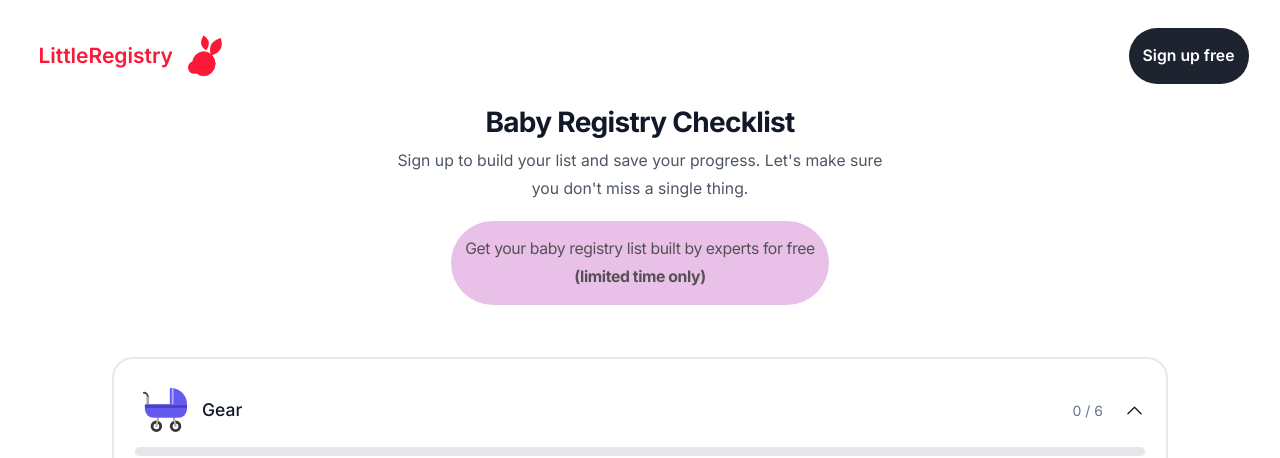
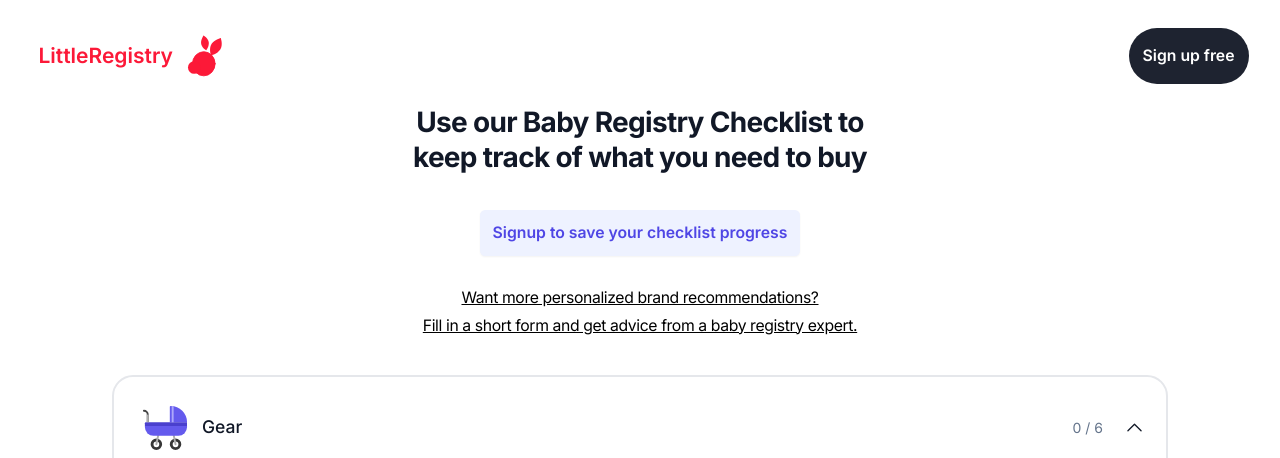
Before and after one commit to littleregistry/hop-land, a Next.js app: page /baby-registry-checklist in a window 1280 px wide. Shown: the top 458 px of the page. Built offline with nearby package versions, Linux system fonts and the light colour scheme.

Commit message:
fix cta (#38)
* Fix cta

* edit

```diff
--- a/src/pages/baby-registry-checklist.jsx
+++ b/src/pages/baby-registry-checklist.jsx
@@ -75,12 +75,11 @@ export default function Checklist() {
             <div className="flex flex-nowrap justify-center mt-24">
                 <div className="max-w-xl">
                     <h1 id="your-orders-heading" className="text-center text-3xl font-bold tracking-tight text-gray-900">
-                    Baby Registry Checklist
+                    Use our Baby Registry Checklist to keep track of what you need to buy
                     </h1>
 
                     {/* Desc */}
-                    <p className="flex justify-center mt-2 text-lg text-center text-gray-600">
-                     Sign up to build your list and save your progress. {`Let's make sure you don't miss a single thing.`}
+                    <p className="flex justify-center mt-2 text-xl text-center text-gray-600">
                     </p>
                 </div>
 
@@ -88,14 +87,22 @@ export default function Checklist() {
 
              {/* CTA */}
              <div className="flex justify-center">
-             <Link href="/registry-consultant" className="px-4 py-4 bg-[#E8C0E8] rounded-full hover:bg-[#d3a9d3] m-5 text-[#545154]">
+             <Link href="https://forms.gle/H4qqXrk4Ttnhbs9CA"
+                className="rounded-md bg-indigo-50 px-3.5 py-2.5 text-lg my-8 text-center font-semibold text-indigo-600 shadow-sm hover:bg-indigo-100">
                     {/* <div className="mx-6 my-10 p-10 rounded-3xl bg-[#461F69] text-[#ffffff]">                     */}
-                            <p className="max-w-5xl sm:text-lg text-center tracking-tight">
-                            Get your baby registry list built by experts for free <br/><b>(limited time only)</b>
+                    <p>
+                        Signup to save your checklist progress
+                    </p>
+            </Link>
+            </div>
+            <Link href="https://forms.gle/H4qqXrk4Ttnhbs9CA">
+                    {/* <div className="mx-6 my-10 p-10 rounded-3xl bg-[#461F69] text-[#ffffff]">                     */}
+                            <p className="text-sm underline sm:text-lg hover:text-gray-500 text-center tracking-tight">
+                                Want more personalized brand recommendations?<br/>Fill in a short form and get advice from a baby registry expert.
                             </p>
                     {/* </div> */}
             </Link>
-            </div>
+
 
 
 
```
